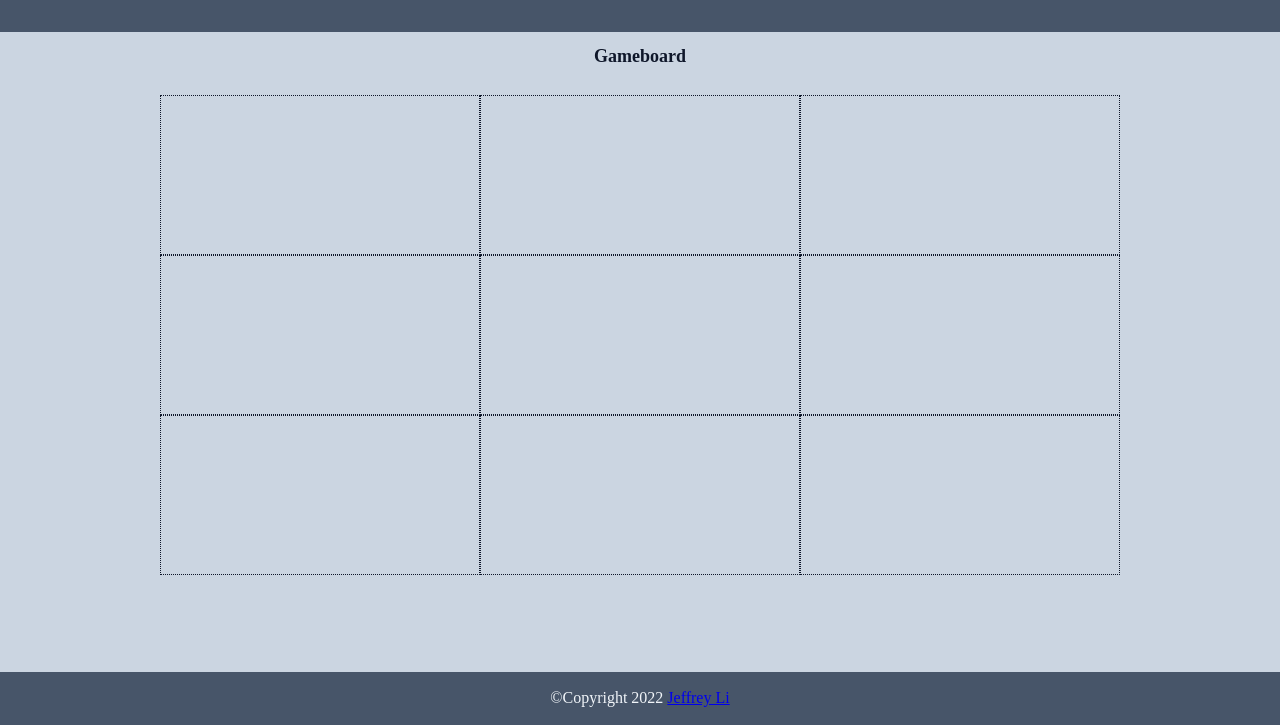
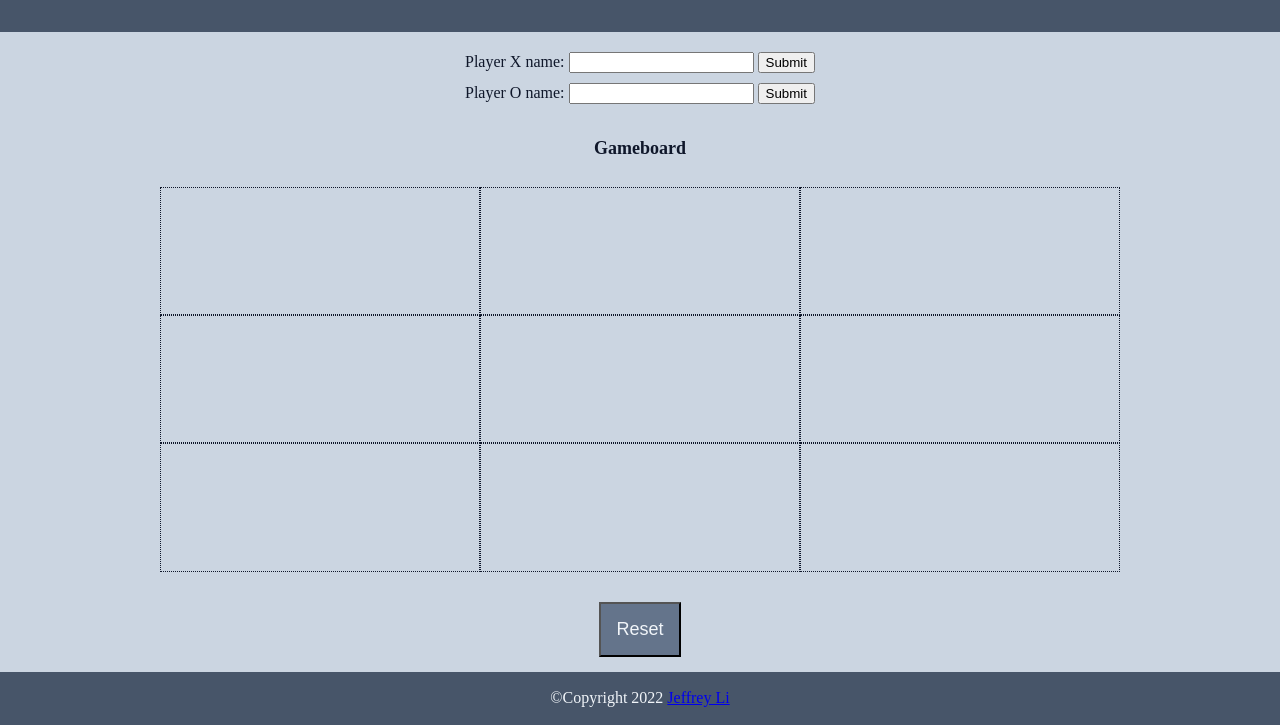
Before and after one commit to 1jeffreyli/tictactoe, a plain HTML site: page index.html in a window 1280 px wide. Shown: the part 75-800 px from the top of the page. Drawn offline with Linux system fonts and the light colour scheme.

Commit message:
Fix turn edge case and add html name elements

```diff
--- a/index.html
+++ b/index.html
@@ -15,8 +15,23 @@
         <h1>Tic Tac Toe</h1>
       </header>
       <main>
+        <form action="/script.js" class="player-names">
+          <div class="name-input-container">
+            <div class="player-name-container">
+              <label for="playerX"> Player X name: </label>
+              <input type="text" name="playerX" id="playerX" />
+              <button type="submit">Submit</button>
+            </div>
+            <div class="player-name-container">
+              <label for="playerO"> Player O name: </label>
+              <input type="text" name="playerO" id="playerO" />
+              <button type="submit">Submit</button>
+            </div>
+          </div>
+        </form>
         <h2>Gameboard</h2>
         <div class="gameboard"></div>
+        <button id="reset">Reset</button>
       </main>
       <footer>
         <p>
--- a/script.js
+++ b/script.js
@@ -13,6 +13,7 @@ const Player = (name, character) => {
 
 
 const displayController = (() => {
+  const resetBtn = document.getElementById("reset");
   // displays the gameboard using DOM methods
   function render (array) {
     gameBoard.board.forEach((cell) => {
@@ -24,8 +25,11 @@ const displayController = (() => {
   }
 
   function reset () {
-    gameBoard.boardContainer.innerHTML = "";
+    gameBoard.board = ["", "", "", "", "", "", "", "", ""];
+    gameBoard.boxes.innerText = "";
+    // render(gameBoard.board);
   }
+  resetBtn.addEventListener("click", reset);
   return {
     render
   }
@@ -48,10 +52,10 @@ const gameController = (() => {
         const marker = round % 2 ? playerX.getCharacter() : playerO.getCharacter();
         target.innerText = marker;
         gameBoard.updateBoard();
+        // go to the next round
+        round++;
       }
     }
-    // go to the next round
-    round++;
   }
 
   function checkWin () {
--- a/styles.css
+++ b/styles.css
@@ -44,6 +44,14 @@ main {
   justify-content: flex-start;
 }
 
+.name-input-container {
+  padding: 15px;
+}
+
+.player-name-container {
+  padding: 5px;
+}
+
 main h2 {
   font-size: 18px;
   margin: 5px;
@@ -76,7 +84,20 @@ main h2 {
 }
 
 .game-box:hover {
-    cursor: pointer;
+  cursor: pointer;
+}
+
+#reset {
+  padding: 15px;
+  margin: 15px;
+  font-size: 18px;
+  background-color: var(--500);
+  color: var(--100);
+}
+
+#reset:hover {
+  cursor: pointer;
+  color: red;
 }
 
 footer {
```
